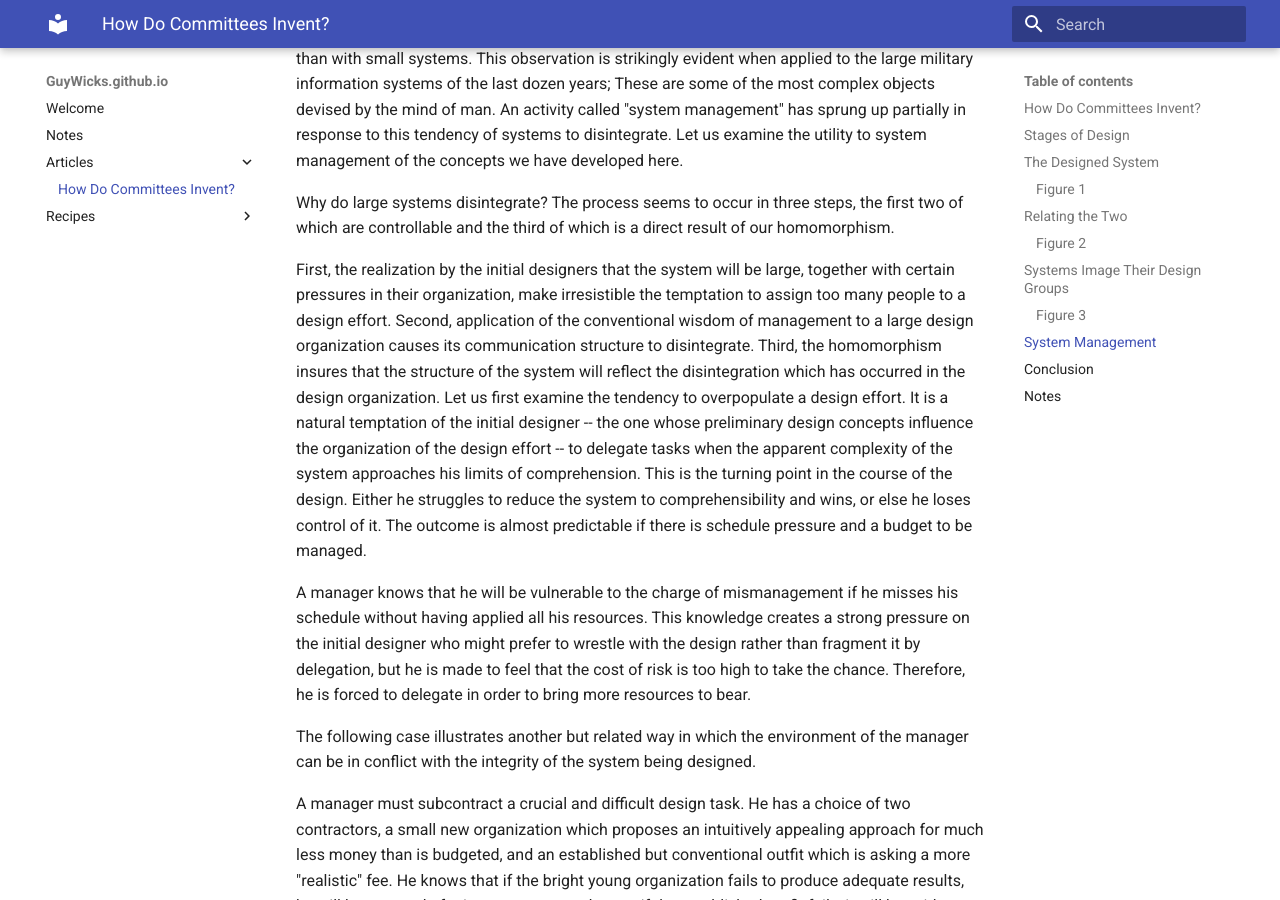
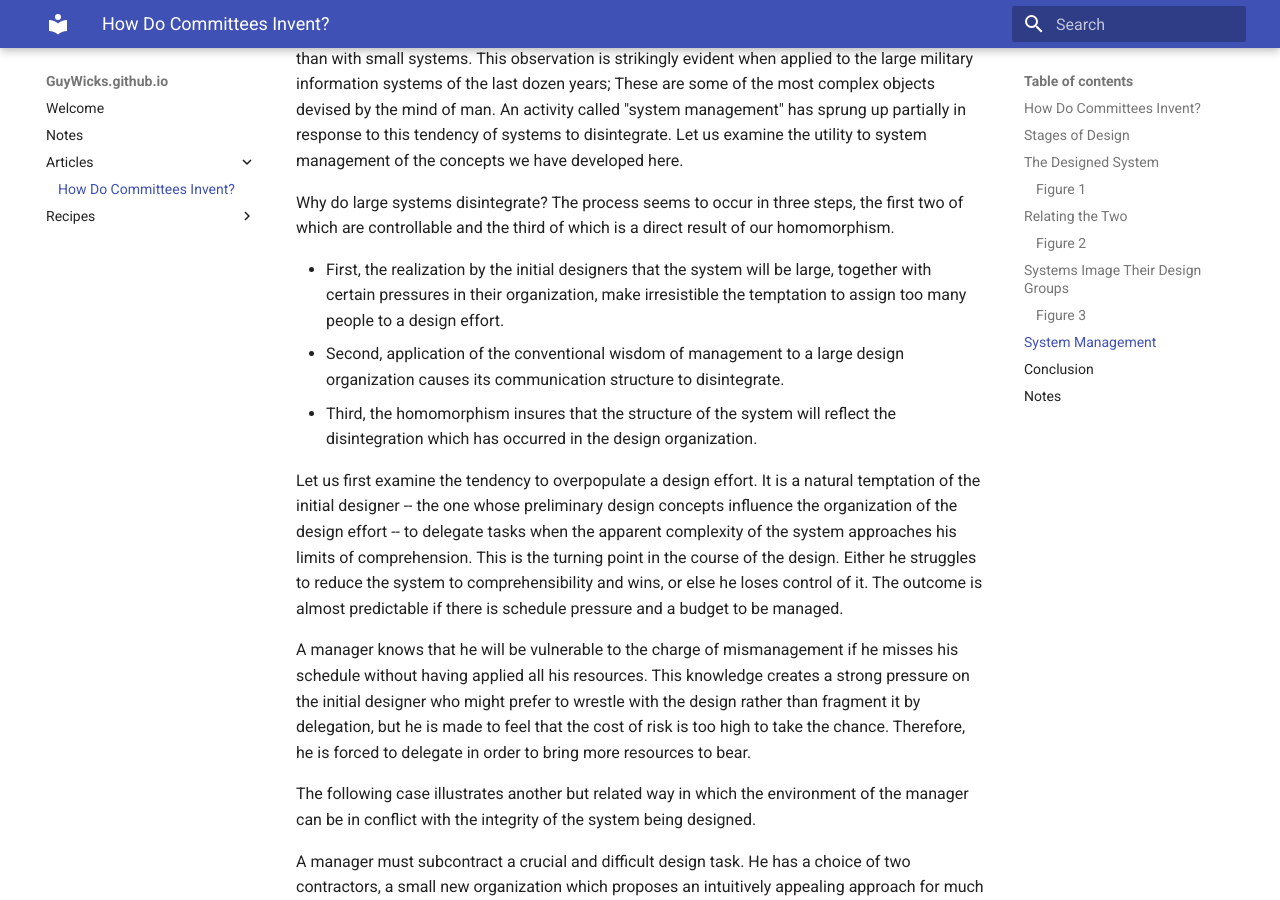
Before and after one commit to GuyWicks/guywicks.github.io, an MkDocs documentation site: the page built from docs/Articles/conway.md, in a window 1280 px wide and 900 px high, scrolled down 5641 px. Built offline with MkDocs 1.6.1 and Material for MkDocs 9.7.7, drawn with Linux system fonts in a browser that asks for light colours.

Commit message:
List block

```diff
--- a/docs/Articles/conway.md
+++ b/docs/Articles/conway.md
@@ -98,9 +98,10 @@ The structures of large systems tend to disintegrate during development, qualita
 
 Why do large systems disintegrate? The process seems to occur in three steps, the first two of which are controllable and the third of which is a direct result of our homomorphism.
 
-First, the realization by the initial designers that the system will be large, together with certain pressures in their organization, make irresistible the temptation to assign too many people to a design effort.
-Second, application of the conventional wisdom of management to a large design organization causes its communication structure to disintegrate.
-Third, the homomorphism insures that the structure of the system will reflect the disintegration which has occurred in the design organization.
+- First, the realization by the initial designers that the system will be large, together with certain pressures in their organization, make irresistible the temptation to assign too many people to a design effort.
+- Second, application of the conventional wisdom of management to a large design organization causes its communication structure to disintegrate.
+- Third, the homomorphism insures that the structure of the system will reflect the disintegration which has occurred in the design organization.
+
 Let us first examine the tendency to overpopulate a design effort. It is a natural temptation of the initial designer -- the one whose preliminary design concepts influence the organization of the design effort -- to delegate tasks when the apparent complexity of the system approaches his limits of comprehension. This is the turning point in the course of the design. Either he struggles to reduce the system to comprehensibility and wins, or else he loses control of it. The outcome is almost predictable if there is schedule pressure and a budget to be managed.
 
 A manager knows that he will be vulnerable to the charge of mismanagement if he misses his schedule without having applied all his resources. This knowledge creates a strong pressure on the initial designer who might prefer to wrestle with the design rather than fragment it by delegation, but he is made to feel that the cost of risk is too high to take the chance. Therefore, he is forced to delegate in order to bring more resources to bear.
```
